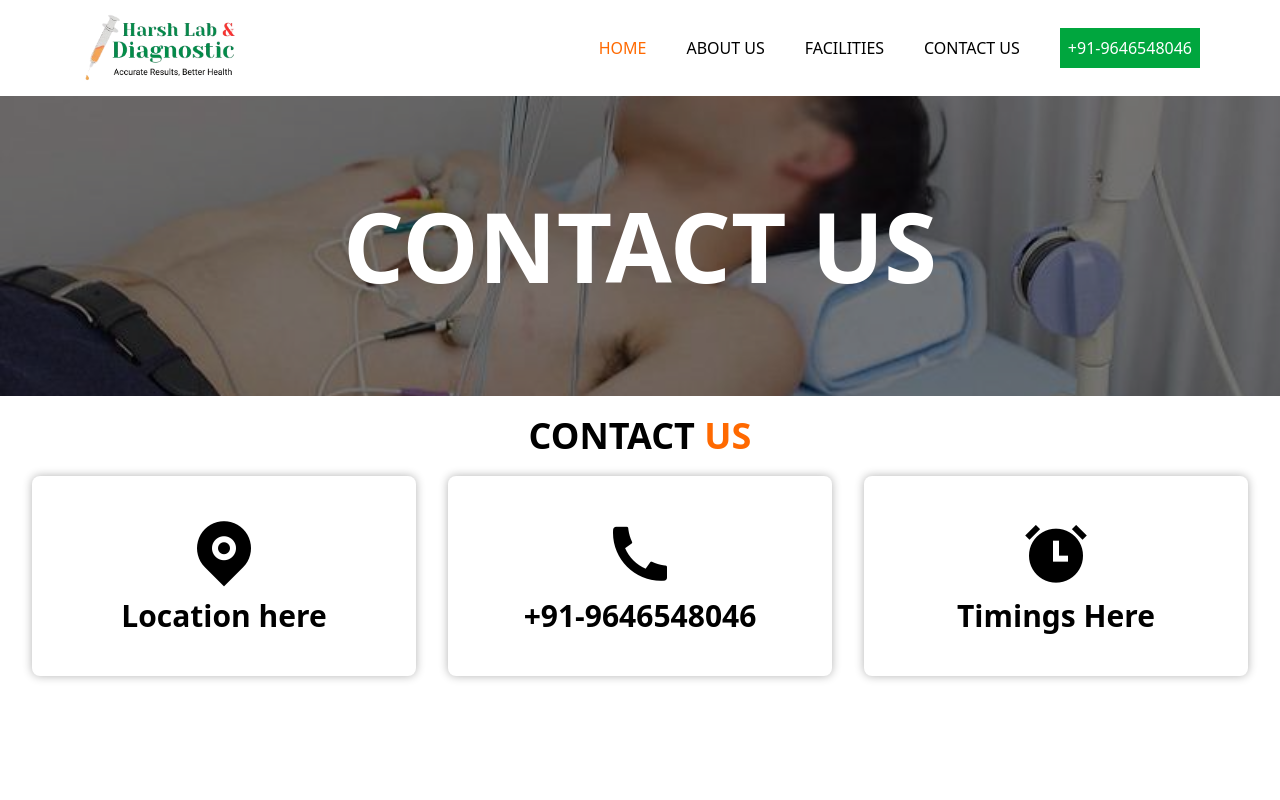
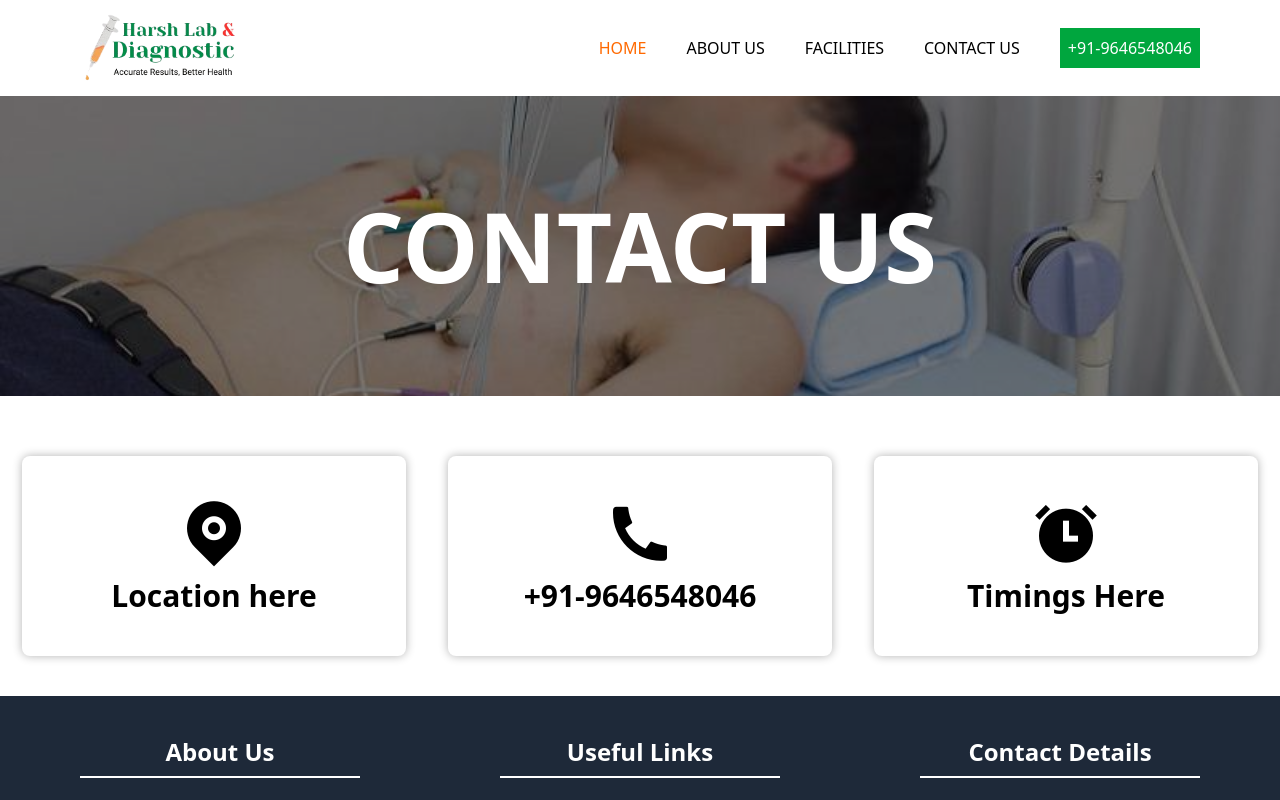
Before and after one commit to Aryanvishwakarma01/diagnostic-site, a React (Vite) app: page /ContactUs in a window 1280 px wide. Shown: the top 800 px of the page. Built offline with nearby package versions, Linux system fonts and the light colour scheme.

Commit message:
new changes

```diff
--- a/src/About/About.jsx
+++ b/src/About/About.jsx
@@ -18,7 +18,7 @@ const About = () => {
     <h1 className='text-4xl font-bold'>
       About <span className='text-orange-600'>Harsh Lab & Diagnostic Centre</span>
     </h1>
-    <p className='text-gray-800 py-10 sm:py-0'>
+    <p className='text-gray-800 py-10 sm:py-5'>
       Harsh Lab & Diagnostic is a trusted name in medical diagnostics, committed to delivering accurate, timely, and affordable diagnostic solutions. Since our inception, we have focused on combining advanced technology with compassionate care to support patients and healthcare providers in making informed decisions.
       <br /><br />
       At Harsh Diagnostic, we offer a comprehensive range of diagnostic services including pathology, radiology, imaging, and specialized tests – all under one roof. Our facility is equipped with state-of-the-art machines and backed by a team of experienced pathologists, radiologists, lab technicians, and support staff who are dedicated to upholding the highest standards of quality and precision.
--- a/src/ContactUs/ContactUs.jsx
+++ b/src/ContactUs/ContactUs.jsx
@@ -8,18 +8,18 @@ const ContactUs = () => {
         <div className="absolute inset-0 bg-black opacity-50 z-10"></div>
         <h1 className='absolute text-center z-20 font-bold text-6xl sm:text-8xl text-white'>CONTACT US</h1>
       </div>
-     <div className='w-full flex flex-col gap-5 h-[50vh]'>
-        <h1 className='text-center text-4xl font-bold'>CONTACT <span className='text-orange-500'>US</span></h1>
-        <div className='flex items-center justify-evenly'>
-            <div className='w-[30%] h-[200px] flex flex-col items-center justify-center gap-2 shadow-[0_0_10px_rgba(0,0,0,0.3)] p-6 bg-white rounded-lg'>
+     <div className='w-full flex flex-col gap-5 py-10'>
+        {/* <h1 className='text-center text-4xl font-bold'>CONTACT <span className='text-orange-500'>US</span></h1> */}
+        <div className='flex flex-col sm:flex-row items-center justify-evenly gap-10 sm:gap-5'>
+            <div className='w-[80%] sm:w-[30%] h-[200px] flex flex-col items-center justify-center gap-2 shadow-[0_0_10px_rgba(0,0,0,0.3)] p-6 bg-white rounded-lg'>
                 <i className="ri-map-pin-fill text-7xl"></i>
                 <h1 className='text-3xl font-semibold'>Location here</h1>
             </div>
-           <div className='w-[30%] h-[200px] flex flex-col items-center justify-center gap-2 shadow-[0_0_10px_rgba(0,0,0,0.3)] p-6 bg-white rounded-lg'>
+           <div className='w-[80%] sm:w-[30%] h-[200px] flex flex-col items-center justify-center gap-2 shadow-[0_0_10px_rgba(0,0,0,0.3)] p-6 bg-white rounded-lg'>
                 <i className="ri-phone-fill text-7xl"></i>
                 <h1 className='text-3xl font-semibold hover:text-orange-500'><a href="tel:9646548046"> +91-9646548046</a></h1>
             </div>
-            <div className='w-[30%] h-[200px] flex flex-col items-center justify-center gap-2 shadow-[0_0_10px_rgba(0,0,0,0.3)] p-6 bg-white rounded-lg'>
+            <div className='w-[80%] sm:w-[30%] h-[200px] flex flex-col items-center justify-center gap-2 shadow-[0_0_10px_rgba(0,0,0,0.3)] p-6 bg-white rounded-lg'>
                 <i className="ri-alarm-fill text-7xl"></i>
                 <h1 className='text-3xl font-semibold'>Timings Here</h1>
             </div>
--- a/src/components/Facilities.jsx
+++ b/src/components/Facilities.jsx
@@ -26,9 +26,7 @@ const Facilities = () => {
   }
   return (
     <div className="facilities w-full bg-gray-100 p-10 flex flex-col gap-15">
-      <h1 className="text-4xl text-center font-bold">
-        OUR <span className="text-orange-500">FACILITIES</span>
-      </h1>
+      {/* <h1 className="text-4xl text-center font-bold">OUR <span className="text-orange-500">FACILITIES</span></h1> */}
       <div id="facilities" className="flex items-center justify-center">
         {facilitiesArr.map((item, index) => (
           <div key={index} className="facility_card h-[250px] w-[350px] bg-white rounded-xl overflow-hidden shadow-md mx-auto">
--- a/src/components/Page2.jsx
+++ b/src/components/Page2.jsx
@@ -5,7 +5,7 @@ const Page2 = () => {
     <div className="page2 relative flex w-full p-15 justify-between items-center">
     <div className="page2_left relative w-[50%] flex flex-col gap-6">
       <h1 className='text-4xl font-bold'>Welcome to <span className='text-orange-500'>Harsh Lab & Diagnostic</span></h1>
-      <p className='text-xl text-gray-900'>Harsh Lab & Diagnostic, located in [Sector/Area Name, City], is a trusted name among diagnostic centers in the region. Known for its accurate and timely services, it has quickly earned a strong reputation. The center is supported by a dedicated team committed to providing quality care to patients from both nearby and distant areas.</p>
+      <p className='text-2xl sm:text-xl text-gray-900 '>Harsh Lab & Diagnostic, located in [Sector/Area Name, City], is a trusted name among diagnostic centers in the region. Known for its accurate and timely services, it has quickly earned a strong reputation. The center is supported by a dedicated team committed to providing quality care to patients from both nearby and distant areas.</p>
       <div className="page2_buttons flex items-center gap-3">
         <button className='border py-4 px-10 rounded-4xl text-white bg-green-700 font-bold cursor-pointer'>Read More</button>
         <button className='border py-4 px-10 rounded-4xl text-white bg-green-700 font-bold'><i className="ri-phone-fill"></i><a href="tel:9646548046"> Call Now</a></button>
```
